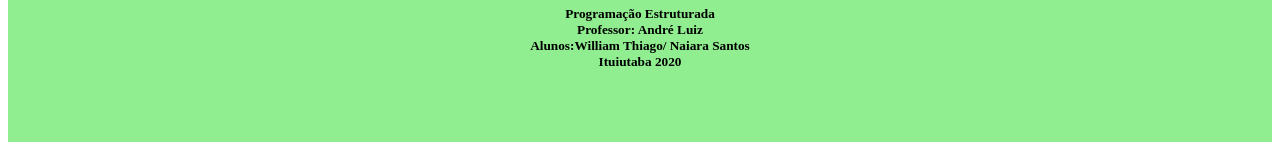
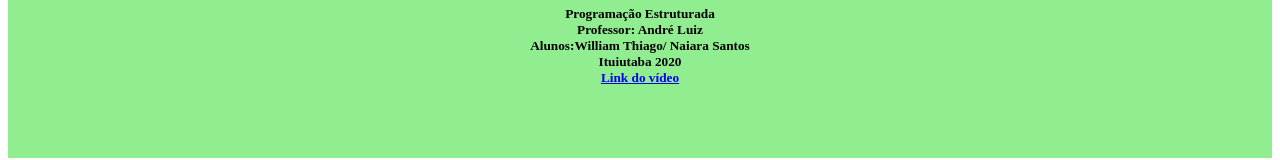
Before and after one commit to NaiaraSantoss/programacaoestruturada, a plain HTML site: page index.html in a window 1280 px wide. Both pictures are taken after a click on the button "Sobre". Shown: the part 233-393 px from the top of the page. Drawn offline with Linux system fonts and the light colour scheme.

Commit message:
programação estruturada

```diff
--- a/index.html
+++ b/index.html
@@ -21,6 +21,9 @@
         Alunos:William Thiago/ Naiara Santos<br>
         Ituiutaba
         2020
+       <br><a href=" https://www.youtube.com/watch?v=BNBz_jZTUao&feature=youtu.be
+"> Link do vídeo</a>
+
 
 
         </h5>
```
Also changed, not shown: link video/linkvideo.txt (added).
